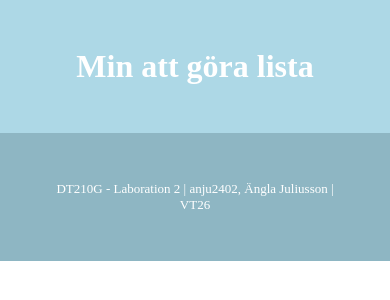
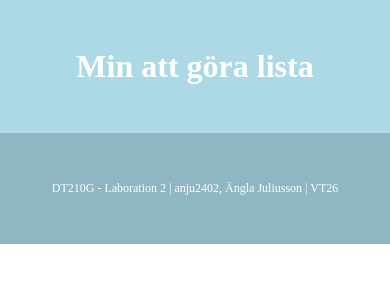
Before and after one commit to anglajuliusson/dt210g-laboration2-frontend, a React (Vite) app in the folder todos/: page / in a window 390 px wide. Shown: the top 300 px of the page. Built offline with nearby package versions, Linux system fonts and the light colour scheme.

Commit message:
Ändra liten text i footer från small till 12px

```diff
--- a/todos/src/index.css
+++ b/todos/src/index.css
@@ -10,6 +10,6 @@ html, body {
 }
 @media (max-width: 768px) {
   footer p {
-      font-size: small;
+      font-size: 12px;
   }
 }
```
